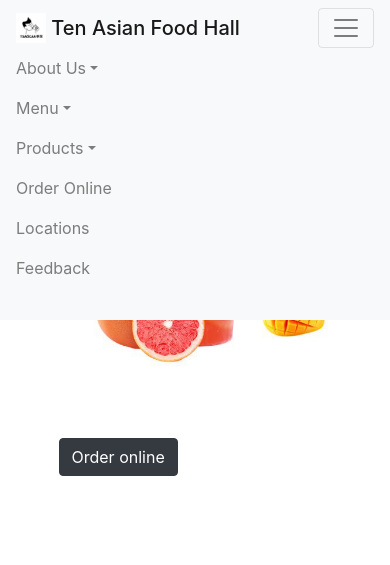
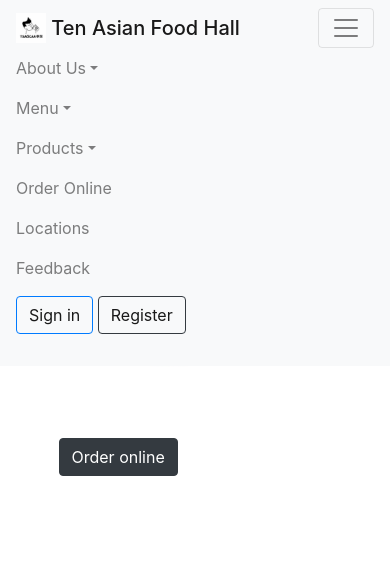
Before and after one commit to raymond180/Ten-Asian-Food-Hall-Website, a PHP site: page /index.php in a window 390 px wide, after a click that opens the changed part. Shown: the top 565 px of the page. Run offline with PHP 8.4, Linux system fonts and the light colour scheme.

Commit message:
fix navBar button

```diff
--- a/navbar.php
+++ b/navbar.php
@@ -49,13 +49,13 @@
     if (is_array($_SESSION)){
         if (array_key_exists('customerEmail', $_SESSION)){
 ?>
-    <span class="navbar-text"><a class="btn btn-outline-primary d-none d-lg-inline-block mb-3 mb-md-0 ml-md-3" href="./log-out.php">log out</a></span>
+    <span class="navbar-text"><a class="btn btn-outline-primary d-lg-inline-block mb-3 mb-md-0 ml-md-3" href="./log-out.php">log out</a></span>
 <?php
         //if the cusomter not log in, show the button sign in and regiser
         }  else {
 ?>
-        <span class="navbar-text"><a class="btn btn-outline-primary d-none d-lg-inline-block mb-3 mb-md-0 ml-md-3" href="./sign-in.php"> Sign in</a></span>
-        <span class="navbar-text"><a class="btn btn-outline-dark d-none d-lg-inline-block mb-3 mb-md-0 ml-md-3" href="./register.php">Register</a></span>
+        <span class="navbar-text"><a class="btn btn-outline-primary d-lg-inline-block mb-3 mb-md-0 ml-md-3" href="./sign-in.php"> Sign in</a></span>
+        <span class="navbar-text"><a class="btn btn-outline-dark d-lg-inline-block mb-3 mb-md-0 ml-md-3" href="./register.php">Register</a></span>
     <?php
         }
     }
```
